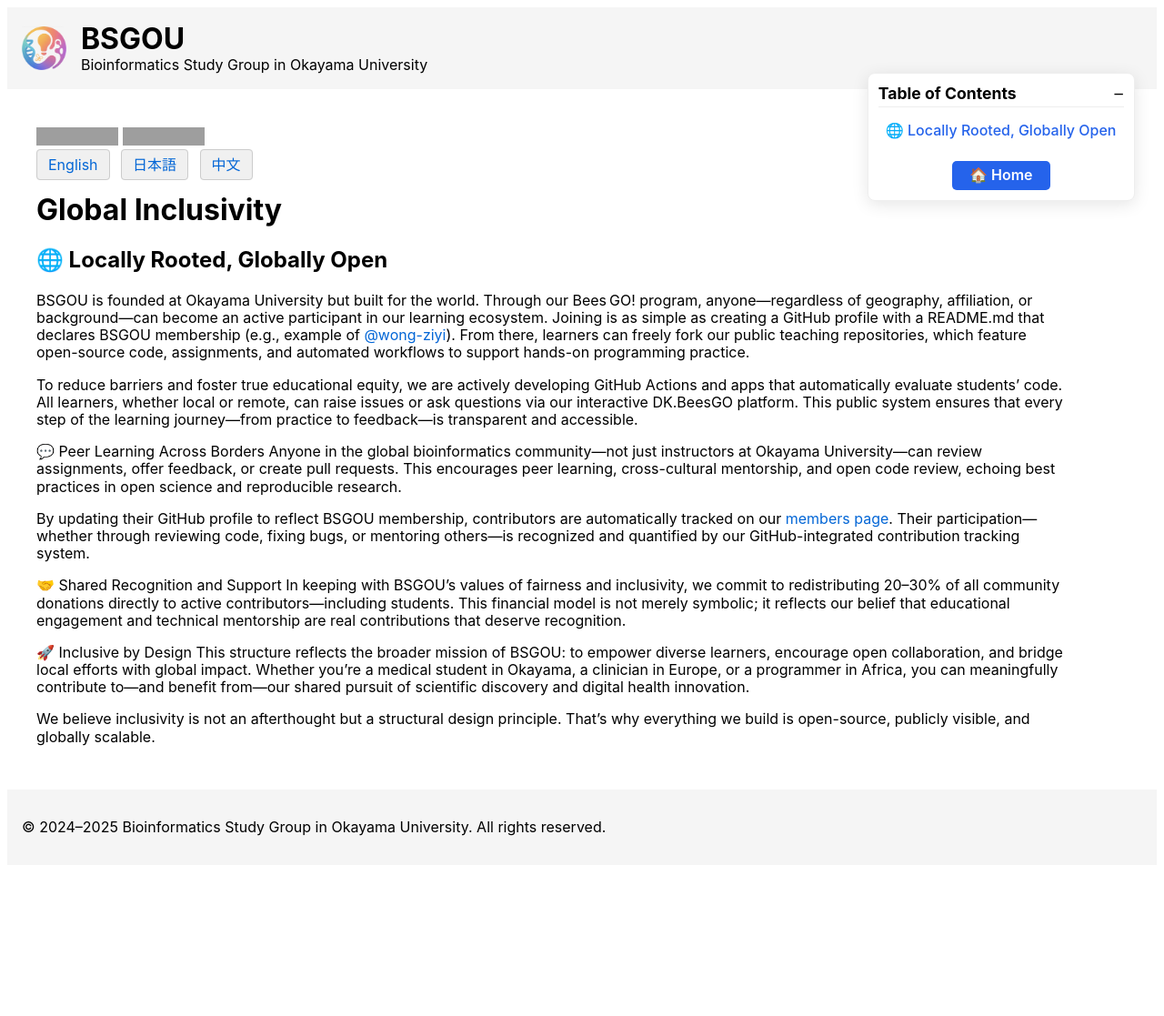
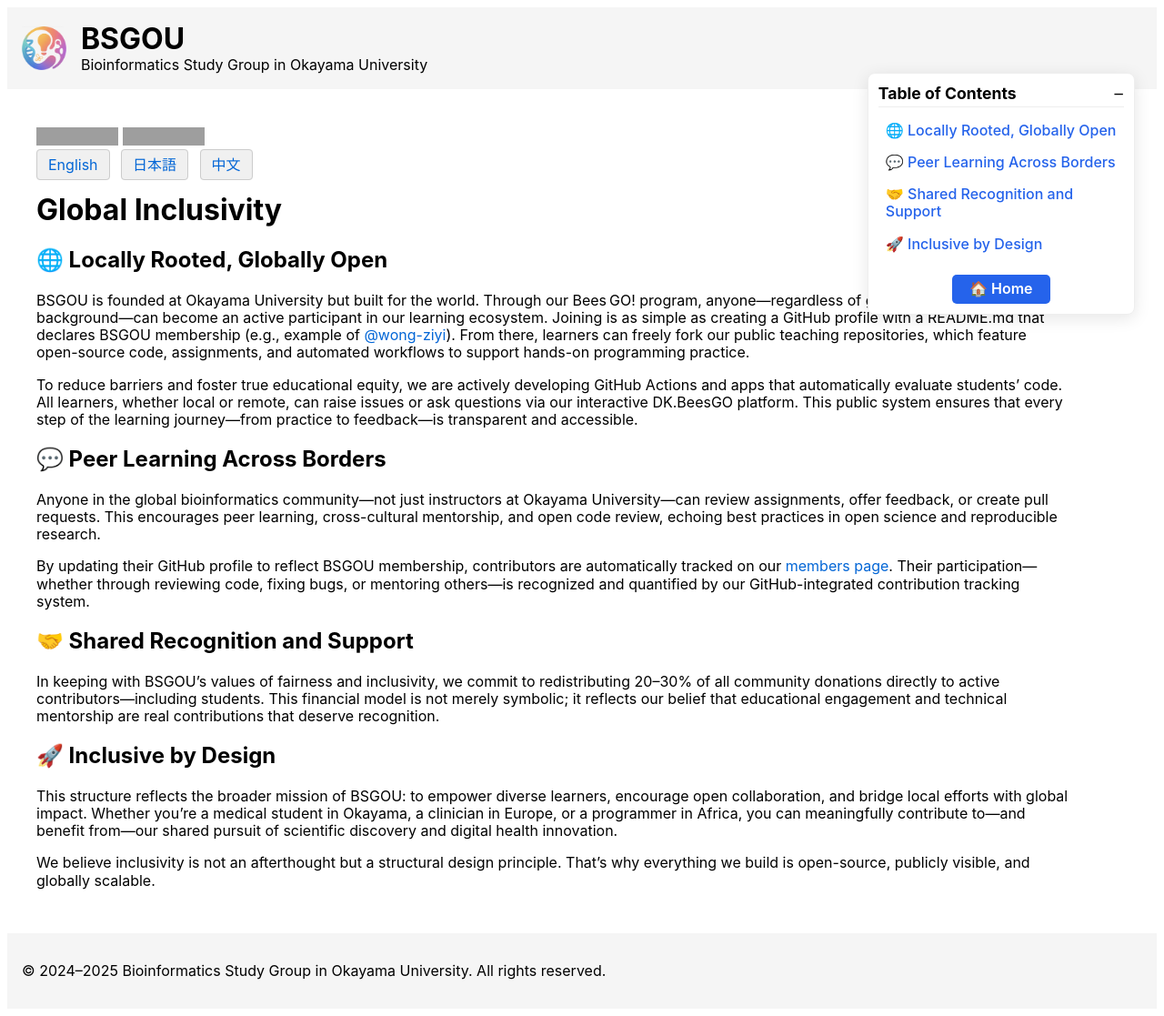
Before and after one commit to LabOnoM/LabOnoM.github.io, a Jekyll site: the page built from sources/Global_Inclusivity.md, in a window 1280 px wide. Shown: the whole page at 91% size. Built offline with Jekyll 4.4.1, drawn with Linux system fonts in a browser that asks for light colours; before the commit the page ends 959 px from its top, so only the background shows below that; grey boxes are pictures that could not be loaded.

Commit message:
Update Global_Inclusivity.md

```diff
--- a/sources/Global_Inclusivity.md
+++ b/sources/Global_Inclusivity.md
@@ -25,15 +25,15 @@ BSGOU is founded at Okayama University but built for the world. Through our Bees
 
 To reduce barriers and foster true educational equity, we are actively developing GitHub Actions and apps that automatically evaluate students’ code. All learners, whether local or remote, can raise issues or ask questions via our interactive DK.BeesGO platform. This public system ensures that every step of the learning journey—from practice to feedback—is transparent and accessible.
 
-💬 Peer Learning Across Borders
+## 💬 Peer Learning Across Borders
 Anyone in the global bioinformatics community—not just instructors at Okayama University—can review assignments, offer feedback, or create pull requests. This encourages peer learning, cross-cultural mentorship, and open code review, echoing best practices in open science and reproducible research.
 
 By updating their GitHub profile to reflect BSGOU membership, contributors are automatically tracked on our [members page](https://www.bs-gou.com/members.html). Their participation—whether through reviewing code, fixing bugs, or mentoring others—is recognized and quantified by our GitHub-integrated contribution tracking system.
 
-🤝 Shared Recognition and Support
+## 🤝 Shared Recognition and Support
 In keeping with BSGOU’s values of fairness and inclusivity, we commit to redistributing 20–30% of all community donations directly to active contributors—including students. This financial model is not merely symbolic; it reflects our belief that educational engagement and technical mentorship are real contributions that deserve recognition.
 
-🚀 Inclusive by Design
+## 🚀 Inclusive by Design
 This structure reflects the broader mission of BSGOU: to empower diverse learners, encourage open collaboration, and bridge local efforts with global impact. Whether you’re a medical student in Okayama, a clinician in Europe, or a programmer in Africa, you can meaningfully contribute to—and benefit from—our shared pursuit of scientific discovery and digital health innovation.
 
 We believe inclusivity is not an afterthought but a structural design principle. That’s why everything we build is open-source, publicly visible, and globally scalable.
```
